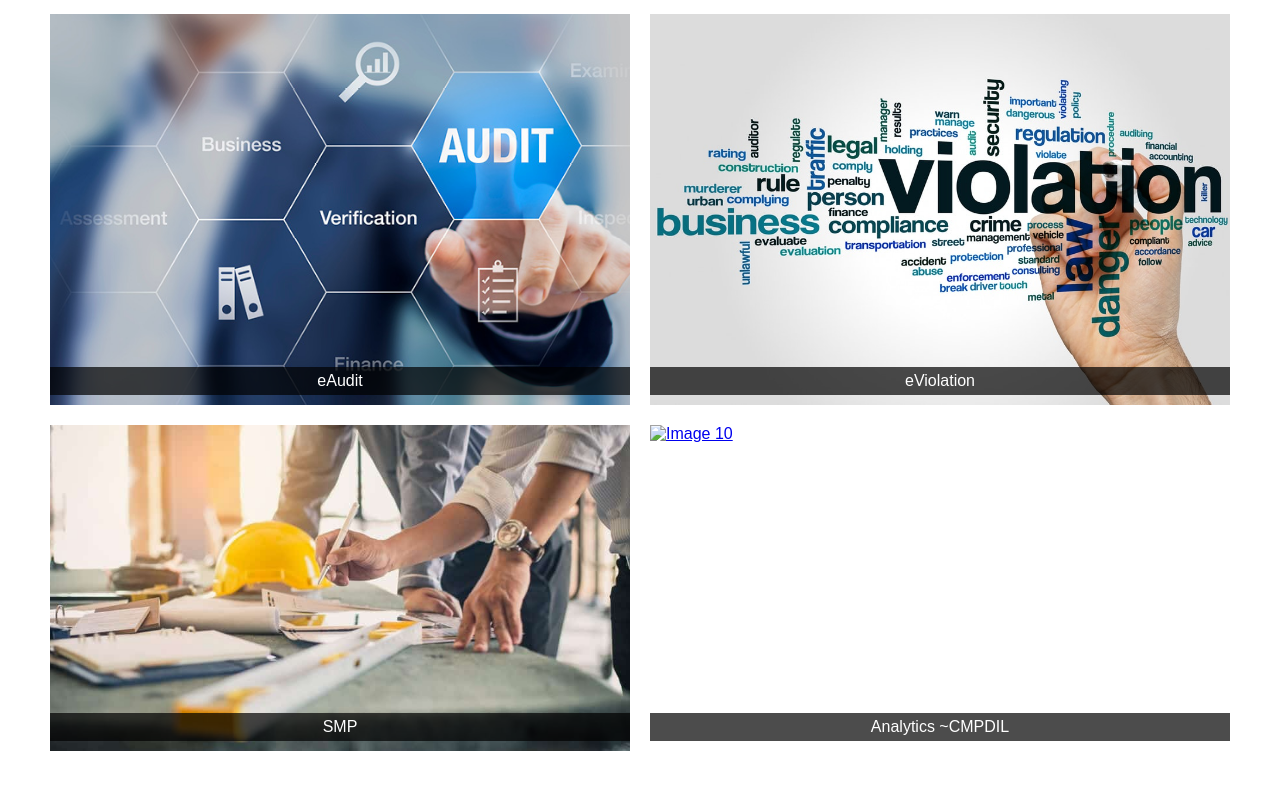
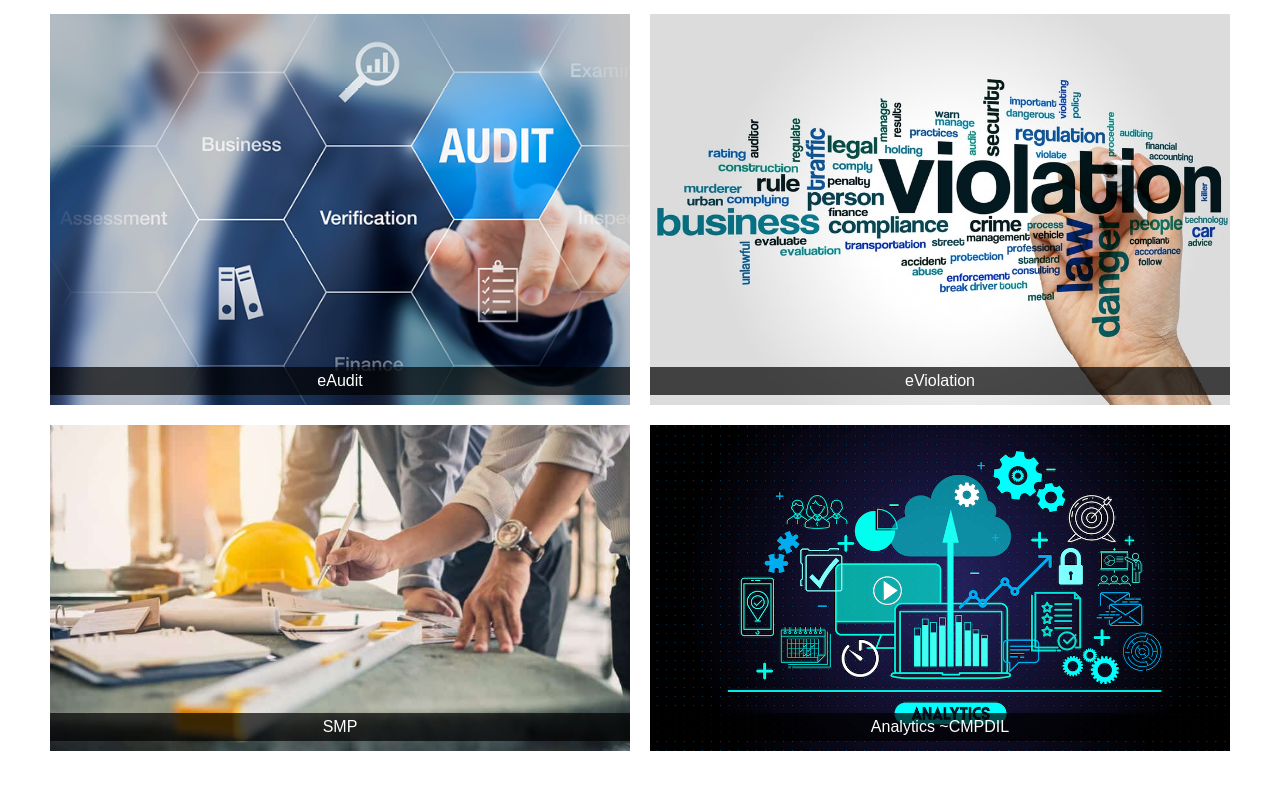
Before and after one commit to absterjr/CSIS, a plain HTML site: page home.html in a window 1280 px wide. Shown: the part 1559-2348 px from the top of the page. Drawn offline with Linux system fonts and the light colour scheme.

Commit message:
Update home.html

```diff
--- a/home.html
+++ b/home.html
@@ -198,7 +198,7 @@
     </div>
           <div class="image-container">
       <a href="analytics.html">
-        <img src="analytics.jpg" alt="Image 10">
+        <img src="analytics.png" alt="Image 10">
         <div class="image-name">Analytics ~CMPDIL</div>
       </a>
     </div>
```
